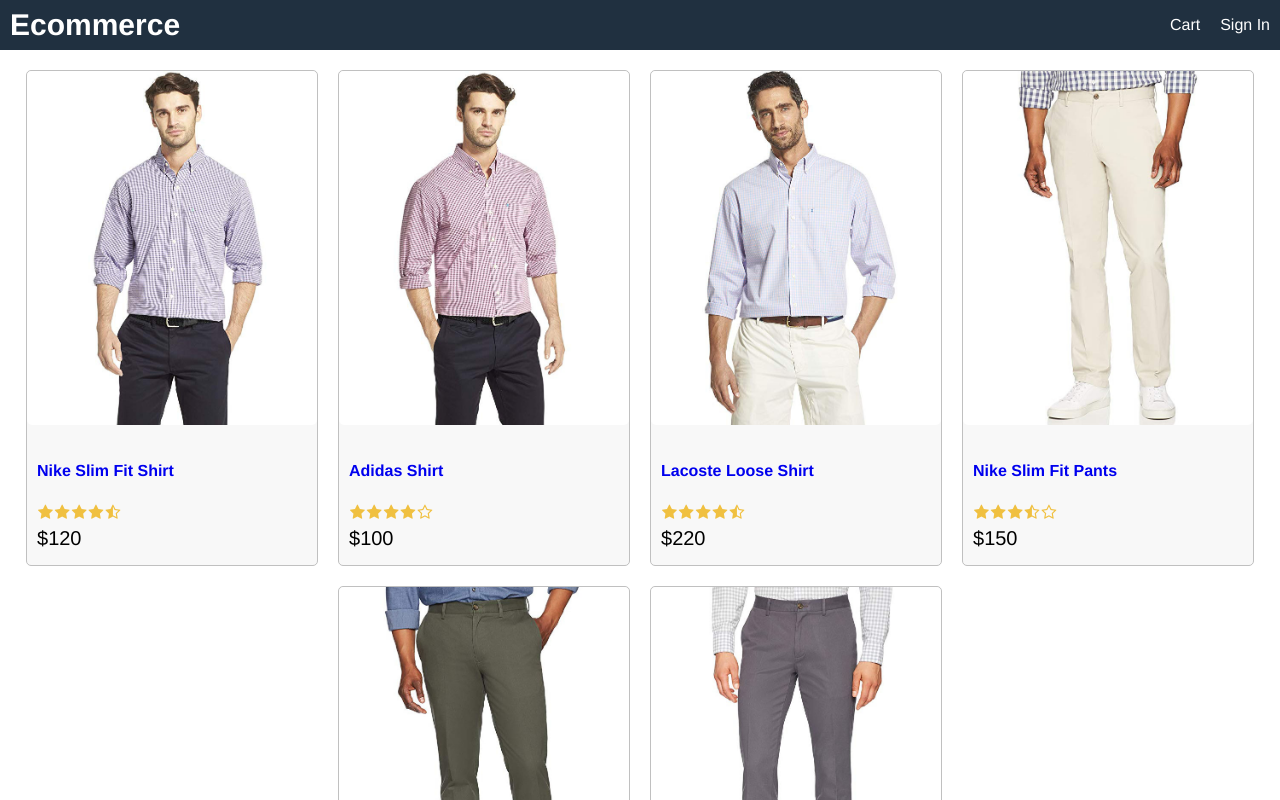
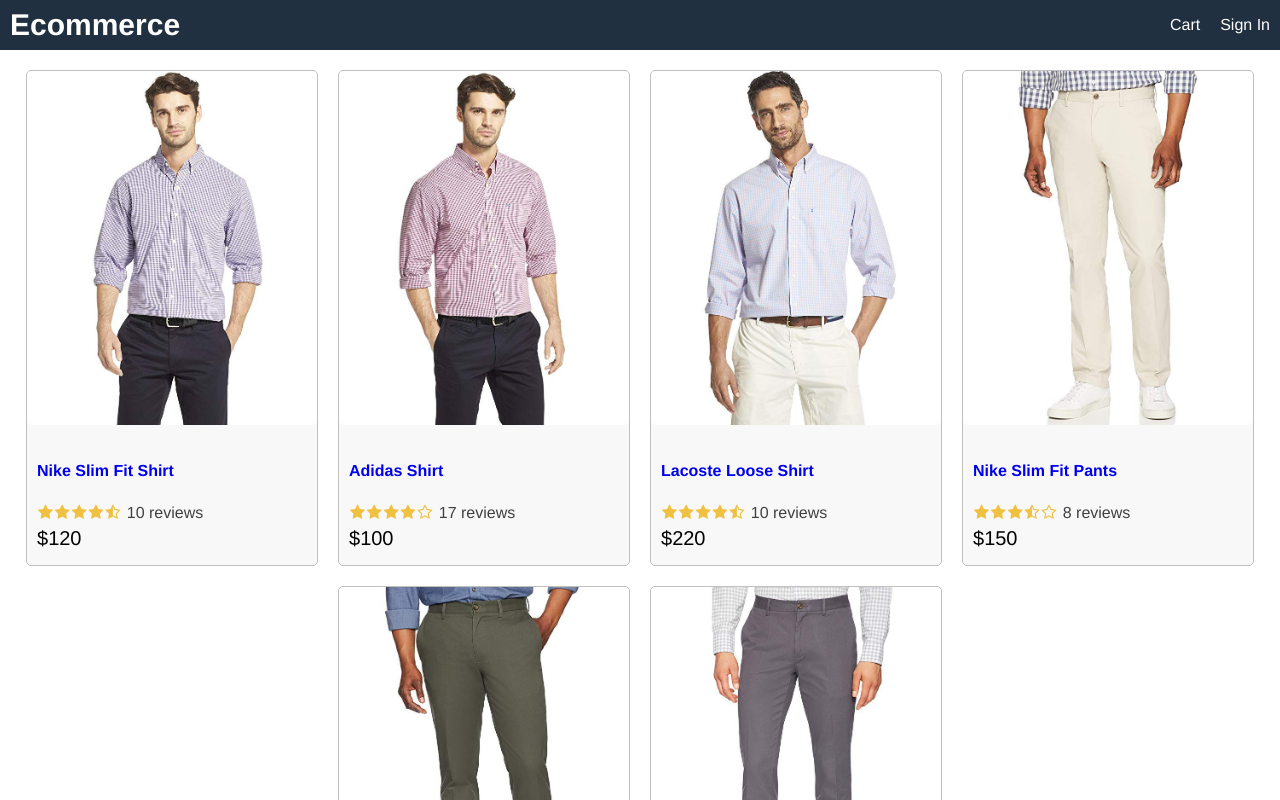
Before and after one commit to oscarolsson94/e-commerce-site, a React (Create React App) app in the folder frontend/: page / in a window 1280 px wide. Shown: the top 800 px of the page. Built offline with nearby package versions, Linux system fonts and the light colour scheme.

Commit message:
adding the number of riviews

```diff
--- a/frontend/src/components/Rating.js
+++ b/frontend/src/components/Rating.js
@@ -8,6 +8,7 @@ const Rating = ({rating, numReviews}) => {
             <span><i className={rating >= 3 ? "fa fa-star" : rating >= 2.5 ? "fa fa-star-half-o" : "fa fa-star-o"}></i></span>
             <span><i className={rating >= 4 ? "fa fa-star" : rating >= 3.5 ? "fa fa-star-half-o" : "fa fa-star-o"}></i></span>
             <span><i className={rating >= 5 ? "fa fa-star" : rating >= 4.5 ? "fa fa-star-half-o" : "fa fa-star-o"}></i></span>
+            <span>{` ${numReviews} reviews`}</span>
         </div>
     );
 }
--- a/frontend/src/index.css
+++ b/frontend/src/index.css
@@ -119,3 +119,7 @@ img.medium{
     color: #f0c040;
     margin: 0.1rem;
 }
+
+.rating span:last-child{
+    color: #404040;
+}
```
